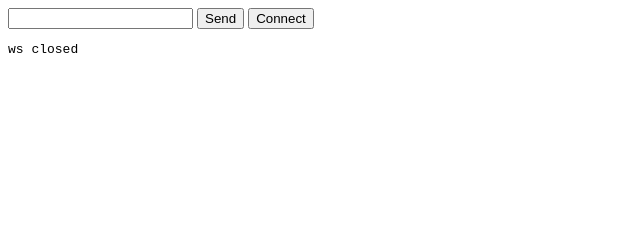
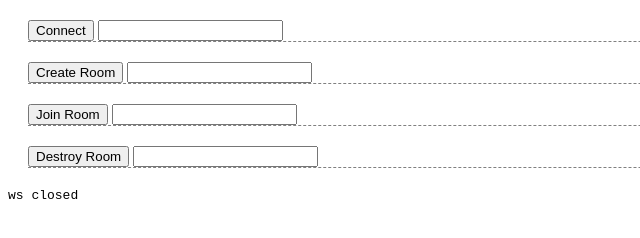
Before and after one commit to ebenpack/planning-euchre, a plain HTML site: page static/index.html in a window 1280 px wide. Both pictures are taken after a click on the button "Connect". Shown: the whole page, without its empty margins (0-640 px from the left). Drawn offline with Linux system fonts and the light colour scheme.

Commit message:
Inline js

```diff
--- a/static/app.js
+++ /dev/null
@@ -1,30 +0,0 @@
-function webSocketTest(name) {
-    var ws = new WebSocket("ws://localhost:3000");
-    ws.onopen = () => {
-        ws.send(name);
-    };
-    ws.onmessage = evt => {
-        var m = evt.data;
-        log.textContent = m;
-    };
-    ws.onclose = function () {
-        log.textContent = ("ws closed" + "\n");
-    };
-    window.onbeforeunload = evt => {
-        socket.close();
-    };
-    return ws;
-}
-const connect = document.getElementById("connect");
-const input = document.getElementById("input");
-const submit = document.getElementById("submit");
-const log = document.getElementById("log");
-let ws;
-connect.addEventListener('click', evt => {
-    const name = input.value;
-    ws = webSocketTest(name);
-});
-submit.addEventListener('click', evt => {
-    const data = input.value;
-    ws.send(data);
-})
--- a/static/index.html
+++ b/static/index.html
@@ -6,11 +6,90 @@
     <meta http-equiv="X-UA-Compatible" content="ie=edge">
     <title>Planning Poker</title>
 </head>
+<style>
+    div {border-bottom: 1px dashed gray; margin: 20px;}
+</style>
 <body>
-    <input type="text" id="input">
-    <button id="submit">Send</button>
-    <button id="connect">Connect</button>
+    <div>
+        <button id="connect">Connect</button>
+        <input type="text" id="connect-name">
+    </div>
+    <div>
+        <button id="create">Create Room</button>
+        <input type="text" id="create-name">
+    </div>
+    <div>
+        <button id="join">Join Room</button>
+        <input type="text" id="join-rid">
+    </div>
+    <div>
+        <button id="destroy">Destroy Room</button>
+        <input type="text" id="destroy-rid">
+    </div>
     <pre id="log"></pre>
-    <script src="/app.js"></script>
+    <script>
+        const connect = document.getElementById("connect");
+        const connectName = document.getElementById("connect-name");
+
+        const create = document.getElementById("create");
+        const createName = document.getElementById("create-name");
+
+        const join = document.getElementById("join");
+        const joinRid = document.getElementById("join-rid");
+
+        const destroy = document.getElementById("destroy");
+        const destroyRid = document.getElementById("destroy-rid");
+
+
+        const log = document.getElementById("log");
+
+        let connectHandler = evt => {
+            const name = connectName.value;
+            ws = webSock(name);
+            connect.removeEventListener('click', connectHandler);
+        };
+        connect.addEventListener('click', connectHandler);
+        function webSock(name) {
+            var ws = new WebSocket("ws://localhost:3000");
+            ws.onopen = evt => ws.send(JSON.stringify({"tag":"Connect","contents":name}));
+            ws.onmessage = evt => {
+                var m = evt.data;
+                log.textContent = JSON.stringify(JSON.parse(m), null, 4);
+            };
+            ws.onclose = function () {
+                log.textContent = ("ws closed" + "\n");
+            };
+            window.onbeforeunload = evt => {
+                socket.close();
+            };
+            create.addEventListener('click', evt => {
+                ws.send(JSON.stringify({
+                    tag: "CreateRoom",
+                    contents:[createName.value, "STORY", ["Infinity", "Coffee", "Unknown"], false]
+                }));
+            });
+            join.addEventListener('click', evt => {
+                ws.send(JSON.stringify({
+                    tag: "JoinRoom",
+                    contents:parseInt(joinRid.value, 10)
+                }));
+            });
+            destroy.addEventListener('click', evt => {
+                ws.send(JSON.stringify({
+                    tag: "DestroyRoom",
+                    contents:parseInt(destroyRid.value, 10)
+                }));
+            })
+        }
+        // {"tag":"Connect","contents":"foobar"}
+        // {"tag":"CreateRoom","contents":["baz","QUX",["Infinity", "Coffee", "Unknown"],false]}
+        // {"tag":"DestroyRoom","contents":30}
+        // {"tag":"JoinRoom","contents":23}
+        // {"tag":"Connected","contents":23}
+        // {"tag":"Disconnect"}
+        // {"tag":"Disconnected","contents":232}
+        // {"tag":"NewStory"}
+        // {"tag":"Vote","contents":"Three"}
+    </script>
 </body>
 </html>
```
